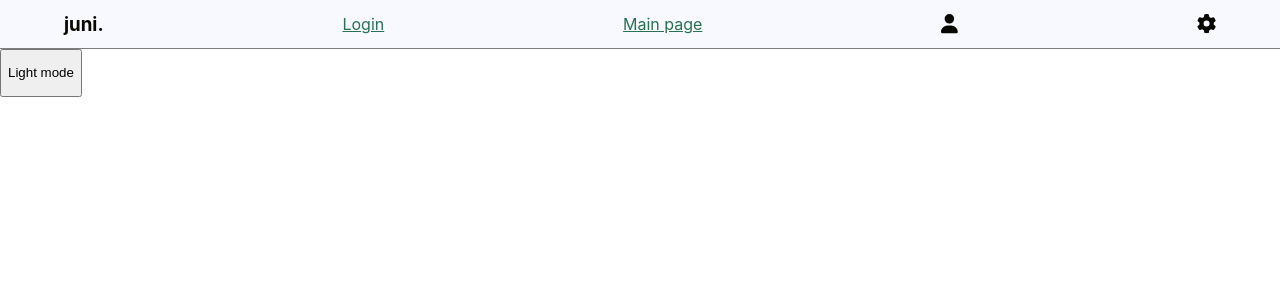
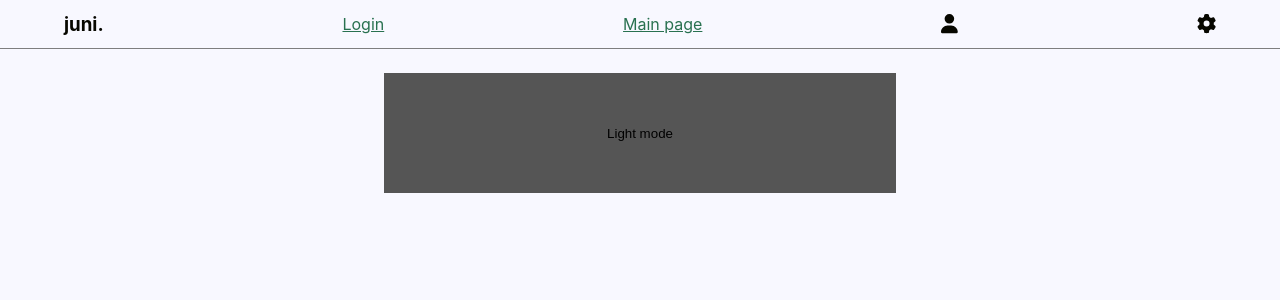
Before and after one commit to albu-alex/junimea-web, a Next.js app: page /settings in a window 1280 px wide. Shown: the top 300 px of the page. Built offline with nearby package versions, Linux system fonts and the light colour scheme.

Commit message:
Draft settings design

```diff
--- a/pages/settings/index.js
+++ b/pages/settings/index.js
@@ -1,5 +1,6 @@
 import {useEffect, useState} from "react";
 import { modifyTheme } from "../../methods/settings/modifyTheme";
+import styles from "../../styles/Settings.module.css";
 
 export default function Settings() {
     const [theme, setTheme] = useState("")
@@ -13,10 +14,12 @@ export default function Settings() {
       localStorage.setItem('theme', newTheme)
     }
     return(
-        <div>
-            <button onClick={() => changeTheme()} data-theme={theme}>
-                <p>{(theme === 'dark') ? 'Dark' : 'Light'} mode</p>
-            </button>
+        <div className={styles.container} data-theme={theme}>
+            <div className={styles.buttonContainer}>
+                <button onClick={changeTheme} className={styles.button}>
+                    <p>{(theme === 'dark') ? 'Dark' : 'Light'} mode</p>
+                </button>
+            </div>
         </div>
     )
 }
--- /dev/null
+++ b/styles/Settings.module.css
@@ -0,0 +1,19 @@
+.container{
+    background-color: var(--background);
+    display: flex;
+    flex-direction: column;
+    justify-content: space-between;
+    height: 100vh;
+    align-items: center;
+}
+
+.button{
+    background-color: var(--accent);
+    width: 40vw;
+    height: 15vh;
+    border: none;
+}
+
+.buttonContainer{
+    margin-top: 3vh;
+}
```
